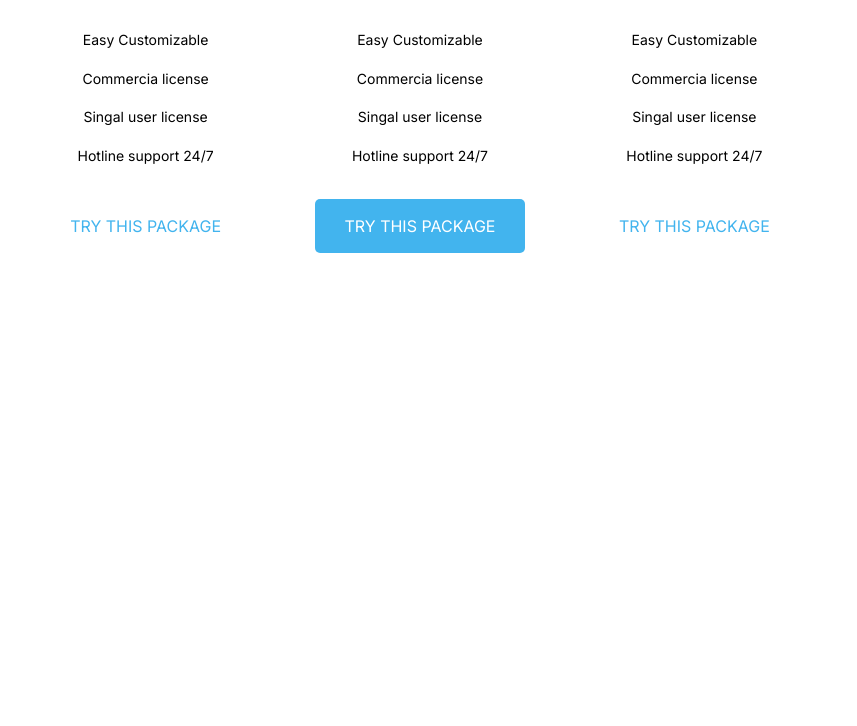
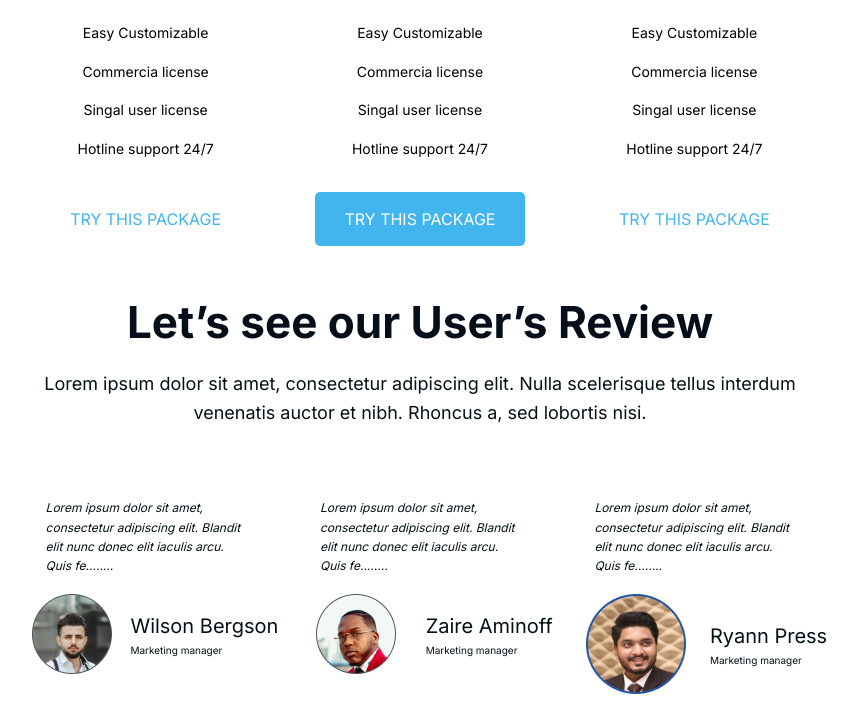
Before and after one commit to nathan-codes/codext-project, a plain HTML site: page index.html in a window 1280 px wide. Shown: the part 2296-3022 px from the top of the page, without its empty margins (220-1077 px from the left). Before the commit the page ends 2581 px from the top, so only its background shows below. Drawn offline with Linux system fonts and the light colour scheme.

Commit message:
review section complete

```diff
--- a/index.html
+++ b/index.html
@@ -103,16 +103,18 @@
   </div>
 </div>
 
-   <div class="card-group" >
-  <img src="/assets/Group 412.png" card-img-top" alt="...">
+  <div class="card" >
+  <img src="./assets/Group 412.png" card-img-top" alt="...">
   <div class="card-body">
-    <h5 class="card-title">Data Analytic</h5>
+    <h5 class="card-title">Clean Code</h5>
     <p class="card-text">Lorem ipsum dolor sit amet ecte adipiscing elitIpsum.</p>
     <a href="#">
         <img src="/assets/Group 12.png" alt="">
     </a>
   </div>
 </div>
+
+
 
    <div class="card" >
   <img src="/assets/Group 413.png" card-img-top" alt="...">
@@ -201,10 +203,63 @@
 
 
 
+
 </section>
 
 
+<!-- Review Section -->
+<section class="review-section container">
+  <h2> Let’s see our User’s Review </h2>
+  <p> Lorem ipsum dolor sit amet, consectetur adipiscing elit. Nulla scelerisque tellus interdum venenatis auctor et nibh. Rhoncus a, sed lobortis nisi. </p>
 
+<div class="card-group">
+<div class="card">
+  <div class="card-body">
+    <p class="comments"> Lorem ipsum dolor sit amet, consectetur adipiscing elit. Blandit elit nunc donec elit iaculis arcu. Quis fe........ </p>
+  <div class="flex-group">
+<img src="./assets/Ellipse 14.png" alt="">
+  <span>
+<h6 class="user-name"> Wilson Bergson</h6>
+    <p class="position"> Marketing manager</p>
+  </span>
+  </div>
+  </div>
+</div>
+
+<div class="card">
+  <div class="card-body">
+    <p class="comments"> Lorem ipsum dolor sit amet, consectetur adipiscing elit. Blandit elit nunc donec elit iaculis arcu. Quis fe........ </p>
+  <div class="flex-group">
+<img src="./assets/Ellipse 15.png" alt="">
+  <span>
+<h6 class="user-name"> Zaire Aminoff</h6>
+    <p class="position"> Marketing manager</p>
+  </span>
+  </div>
+  </div>
+</div>
+
+
+<div class="card">
+  <div class="card-body">
+    <p class="comments"> Lorem ipsum dolor sit amet, consectetur adipiscing elit. Blandit elit nunc donec elit iaculis arcu. Quis fe........ </p>
+  <div class="flex-group">
+<img src="./assets/Ellipse 19.png" alt="">
+  <span>
+<h6 class="user-name"> Ryann Press</h6>
+    <p class="position"> Marketing manager</p>
+  </span>
+  </div>
+  </div>
+</div>
+
+
+
+
+
+    </div>
+
+</section>
 
 </main>
 
--- a/styles.css
+++ b/styles.css
@@ -14,8 +14,8 @@
   margin: 0;
 }
 
-li{
-    list-style: none;
+li {
+  list-style: none;
 }
 /*
   Typographic tweaks!
@@ -184,7 +184,6 @@ img.logo {
   border-radius: 0.3125rem;
 }
 
-
 .secondary-button {
   color: #42b4ee;
   display: inline-flex;
@@ -195,11 +194,10 @@ img.logo {
   border-radius: 0.3125rem;
 }
 
-.secondary-button:hover{
+.secondary-button:hover {
   background-color: #42b4ee;
   color: white;
 }
-
 
 /* Feature Section */
 
@@ -432,3 +430,69 @@ h6 {
 .card-text li {
   margin: 1rem 0;
 }
+
+/* Review Section  */
+.review-section h2 {
+  color: #060e1a;
+  text-align: center;
+
+  /* Subtitle / Base */
+  font-family: Inter;
+  font-size: 2.75rem;
+  font-style: normal;
+  font-weight: 600;
+  line-height: 130%; /* 3.575rem */
+}
+
+.review-section {
+  margin-top: 1rem;
+}
+
+.review-section p {
+  margin: 0 auto;
+  text-align: center;
+  max-width: 50rem;
+  color: var(--Black, #051114);
+  font-family: Inter;
+  font-size: 1.125rem;
+  font-style: normal;
+  font-weight: 400;
+  line-height: 160%; /* 1.8rem */
+  padding: 1.2rem 0;
+}
+
+h6.user-name {
+  color: var(--Black, #051114);
+  font-family: Inter;
+  font-size: 1.25rem;
+  font-style: normal;
+  font-weight: 400;
+  line-height: 160%; /* 2rem */
+}
+
+p.comments {
+  text-align: start;
+  color: var(--Black, #051114);
+  font-family: Inter;
+  font-size: 0.75rem;
+  font-style: italic;
+  font-weight: 500;
+  line-height: 160%; /* 1.2rem */
+  width:12.5rem ;
+}
+
+p.position {
+  color: var(--Black, #051114);
+  font-family: Inter;
+  font-size: 0.625rem;
+  font-style: normal;
+  font-weight: 400;
+  line-height: 160%; /* 1rem */
+  padding: 0;
+  text-align: start;
+}
+.flex-group {
+  display: flex;
+  justify-content: center;
+  align-items: center;
+}
```
Also changed, not shown: assets/Line 2.png (deleted).
